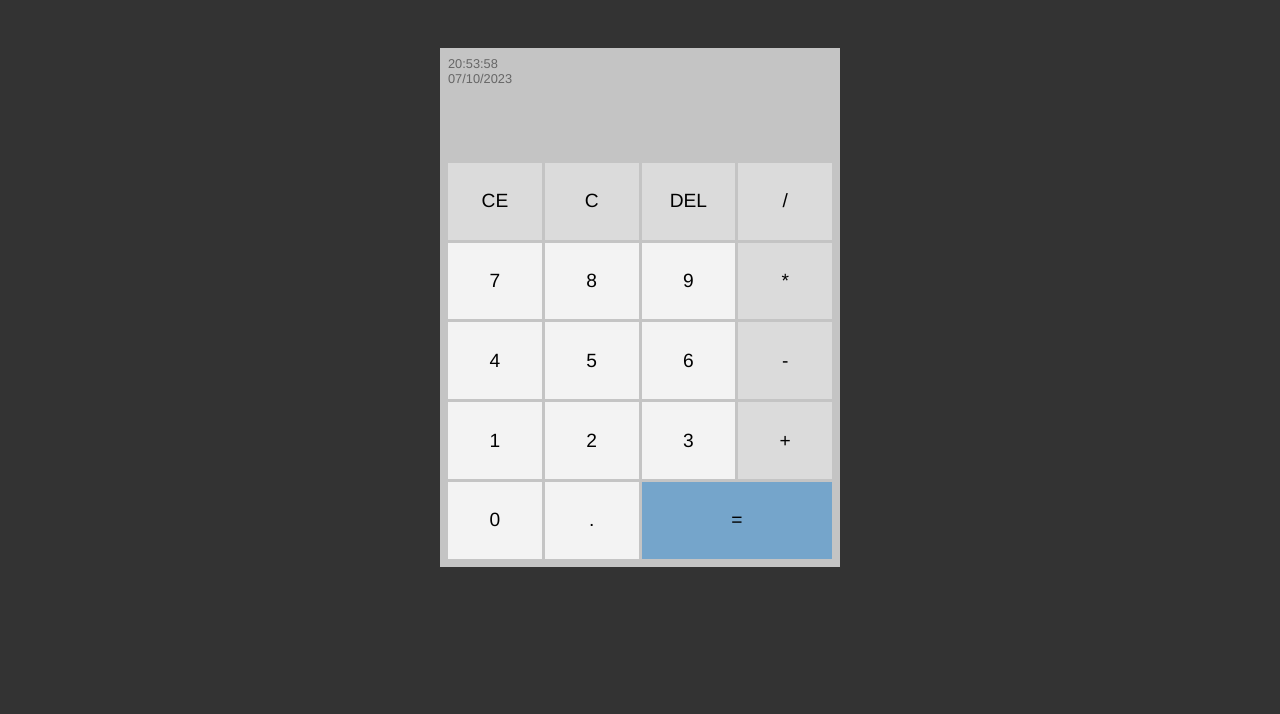
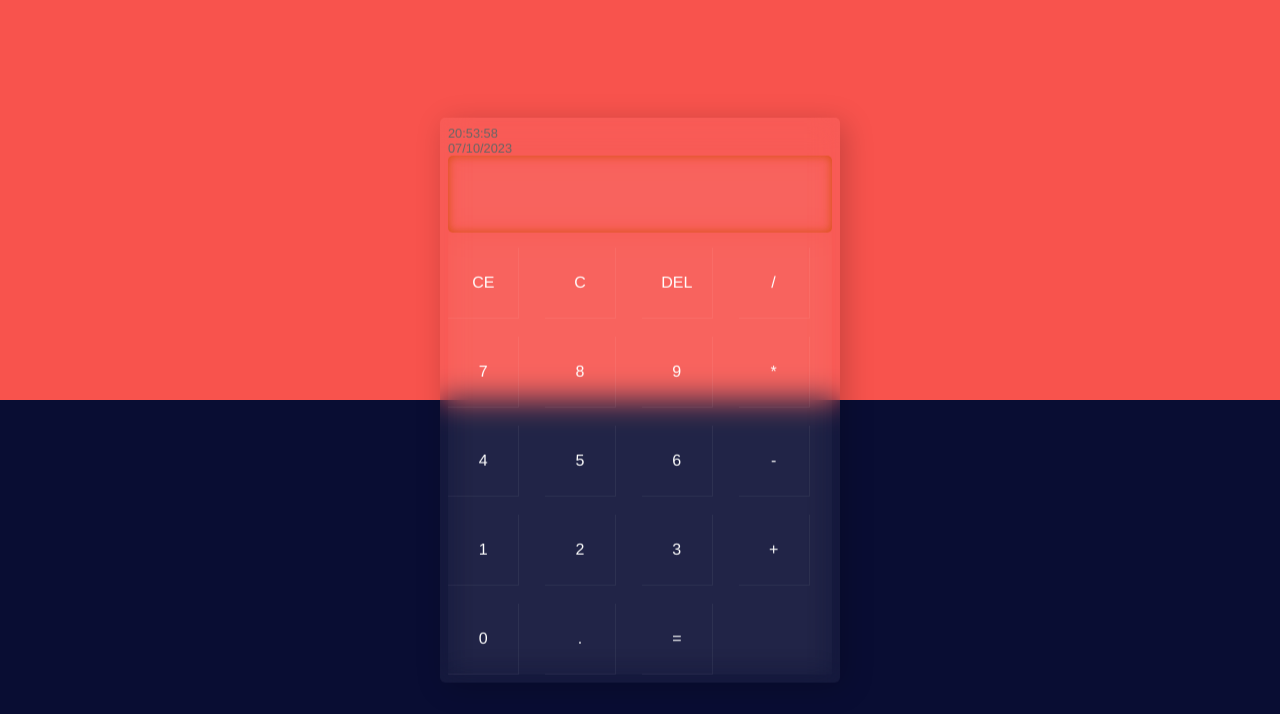
Before and after one commit to MrZonbie/calculadora, a plain HTML site: page index.html in a window 1280 px wide. Drawn offline with Linux system fonts and the light colour scheme.

Commit message:
commit ajustes

```diff
--- a/css/style.css
+++ b/css/style.css
@@ -5,39 +5,68 @@
   font-family: helvetica;
 }
 
+
 body{
-  background-color: #333;
+  background:#090D33;
   display: flex;
   align-items: center;
   justify-content: center;
   padding: 3em;
+
+
+}
+
+.backgound{
+
+
+
+  background: #F8534D;
+  height:50%;
+  width:100%;
+  position:absolute;
+  top:0;
+
 }
 
 #calc{
+  box-shadow:5px 5px 30px rgba(0,0,0,0.2);
+  position:absolute;
+  top:50%;
+  left:50%;
+  transform:translate(-50%,-50%);
+  padding:25px;
+  width:340px;
+  backdrop-filter:blur(15px);
+  border-radius: 7px;
+
+
+
   width: 400px;
   padding: .5em;
-  background-color: #c4c4c4;
+  background-color: rgba(255,255,255,0.05);
   display: flex;
   flex-direction: column;
+  border-radius: 5px;
 }
 
-#calc #hora {
+
+
+#hora , #data{
   font-size: .8em;
   font-weight: 300;
   color: #666;
-}
-#calc #data {
-  font-size: .8em;
-  font-weight: 300;
-  color: #666;
+  display: flex;
+  justify-content: space-between;
 }
 
 #operations{
   text-align: right;
+  backdrop-filter:blur(15px);
 }
 
 #previous_operation,
 #current-operation{
+
   min-height: 1.6em;
   padding: 0.2em;
   overflow-wrap: break-word;
@@ -45,17 +74,20 @@ body{
 }
 
 #previous_operation{
+
   color:#777;
 
 }
 
 #current-operation{
+
   font-size: 3em;
   font-weight: 700;
 
 }
 
 #buttons-container{
+  backdrop-filter:blur(15px);
   display: grid;
   grid-template-columns: 1fr 1fr 1fr 1fr;
   gap: 3px;
@@ -63,27 +95,60 @@ body{
 }
 
 #buttons-container button{
-  border: 1px solid transparent;
-  border-radius: 0;
-  height: 4em;
-  font-size: 1.2em;
-  background-color: #dbdbdb;
-  cursor: pointer;
+  all:unset;
+  height:70px;
+  width:70px;
+  display:flex;
+  align-items:center;
+  justify-content:center;
+  border-bottom:1px solid rgba(255, 255, 255, 0.06);
+  border-right:1px solid rgba(255, 255, 255, 0.06);
+  float:left;
+  color:white;
+  margin-left:.3px;
+  margin-top:15px;
+  transition:all .2s;
+  cursor:pointer;
+
+
+
+
+
+
 }
 
 #buttons-container .number {
-  background-color: #f3f3f3;
+
+
+
+
+
+
 }
 #buttons-container button:hover{
-  background-color: #bababa;
-  border-color: #999;
+  background:rgba(255,255,255,0.06);
+  transition:all .2s;
 }
 
 #buttons-container #equal-btn {
+  backdrop-filter:blur(15px);
   grid-column: span 2;
-  background-color: #75a5cb;
+  background:rgba(255,255,255,0.0);
+  transition:all .2s;
+
 }
 
 #buttons-container #equal-btn:hover{
-  background-color: #3a91d8;
+  background:rgba(255,255,255,0.06);
+transition:all .2s;
 }
+
+
+#operations{
+
+
+
+  backdrop-filter:blur(15px);
+  box-shadow:inset 0px 0px 9px 0.5px #d85316;
+  border-radius: 5px;
+}
--- a/index.html
+++ b/index.html
@@ -10,6 +10,7 @@
 
 </head>
 <body>
+        <div class="backgound"></div>
         <div id="calc">
         <div id="hora"></div>
         <div id="data"></div>
@@ -38,9 +39,8 @@
                 <button class="number">0</button>
                 <button class="number">.</button>
                 <button id="equal-btn">=</button>
+            </div>
 
-              </g>
-    </div>
     <script src="scripts/controller/calcController.js"></script>
     <script src="scripts/calculator.js"></script>
 </body>
```
Lines whose indentation alone changed are shown as unchanged.
